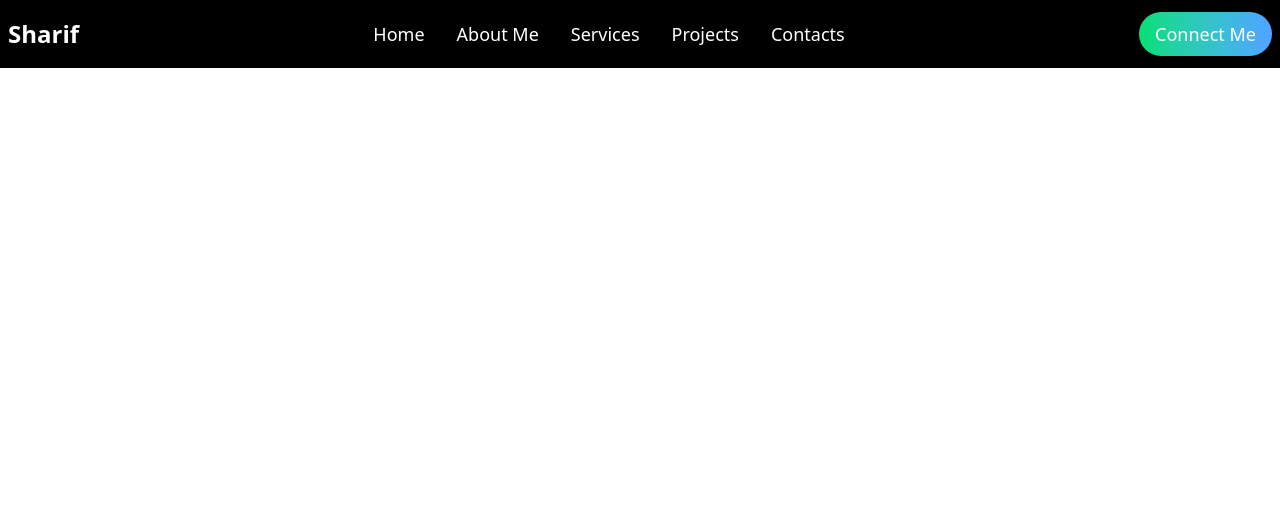
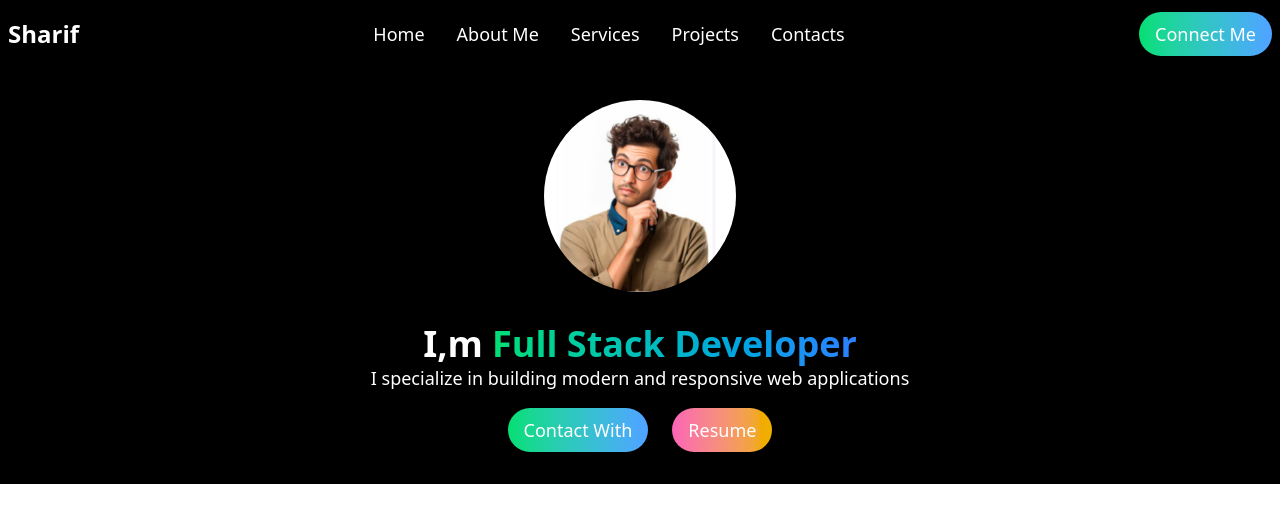
Before and after one commit to shariful962/Portfolio, a React (Vite) app: page / in a window 1280 px wide. Shown: the top 522 px of the page. Built offline with nearby package versions, Linux system fonts and the light colour scheme.

Commit message:
hero section added

```diff
--- a/src/App.jsx
+++ b/src/App.jsx
@@ -1,11 +1,13 @@
 import './App.css'
 import Navbar from './component/Navbar'
+import Hero from './component/Hero'
 
 function App() {
 
   return (
     <>
      <Navbar/>
+     <Hero />
     </>
   )
 }
--- a/src/component/Hero.jsx
+++ b/src/component/Hero.jsx
@@ -0,0 +1,25 @@
+import React from 'react'
+import heroImg from '../assets/hero-image.png'
+
+const Hero = () => {
+  return (
+    <div className='bg-black text-white text-center py-8'>
+      <img className='mb-8 w-48 h-48 rounded-full mx-auto object-cover transform transition-transform duration-300 hover:scale-105' src={heroImg} alt="hero image" />
+      <h1 className='text-4xl font-bold'>
+        I,m {" "}
+        <span className='text-transparent bg-clip-text bg-gradient-to-r from-green-400 to-blue-500'>Full Stack Developer</span>
+      </h1>
+      <p className='font-medium text-lg mb-4'>
+      I specialize in building modern and responsive web applications
+      </p>
+      <div className='space-x-6'>
+      <button className='bg-gradient-to-r from-green-400 to-blue-400 text-white font-medium text-lg py-2 px-4 border-none rounded-full cursor-pointer transform transition-transform duration-300 hover:scale-105'> Contact With</button>
+
+     <button className='bg-gradient-to-r from-pink-400 to-yellow-500 text-white font-medium text-lg py-2 px-4 border-none rounded-full cursor-pointer transform transition-transform duration-300 hover:scale-105'>Resume</button>
+      </div>
+
+    </div>
+  )
+}
+
+export default Hero
--- a/src/component/Navbar.jsx
+++ b/src/component/Navbar.jsx
@@ -7,7 +7,7 @@ const Navbar = () => {
         <div>
             <h1 className='text-2xl font-bold hidden md:inline'>Sharif</h1>
         </div>
-        <div>
+        <div className='hidden md:inline'>
             <ul className='flex space-x-8'>
                 <li><a className='hover:text-gray-400 text-lg' href="#home">Home</a></li>
                 <li><a className='hover:text-gray-400 text-lg' href="#about">About Me</a></li>
```
